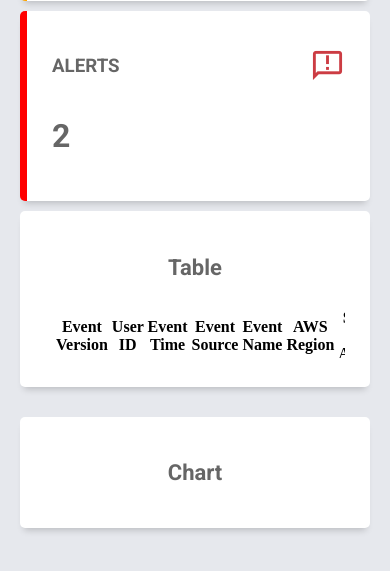
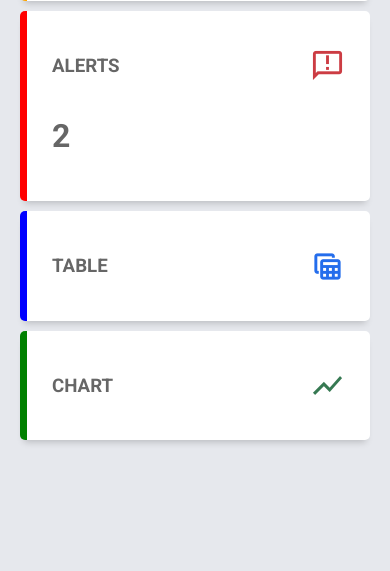
Before and after one commit to ElijahQuinones/capstone, a Flask app: template templates/dashboard.html in a window 390 px wide. Shown: the part 367-938 px from the top of the page. Run offline with Flask 2, Linux system fonts and the light colour scheme; the template is opened without the code that fills it, so the values that code supplies are empty; some libraries are stand-ins or nearby versions.

Commit message:
added links, cleaned up styling, data now dislays on table but i still need to setup a dedicated table page

```diff
--- a/static/dashboard/dashboard.css
+++ b/static/dashboard/dashboard.css
@@ -38,7 +38,7 @@ body {
 
 .grid-container {
     display: grid;
-    grid-template-columns: 260px 1fr 1fr 1fr;
+    grid-template-columns: 260px 1fr 1fr;
     grid-template-rows: 0.2fr 3fr;
     grid-template-areas:
         "sidebar header header header"
@@ -165,6 +165,14 @@ body {
     border-left: 7px solid red;
 }
 
+.card:nth-child(3) {
+    border-left: 7px solid blue;
+}
+
+.card:nth-child(4) {
+    border-left: 7px solid green;
+}
+
 .card > span {
     font-size: 20px;
     font-weight: 600;
@@ -176,36 +184,8 @@ body {
     justify-content: space-between;
 }
 
-.card-inner > p {
-    font-size: 18px;
-}
-
 .card-inner > span {
     font-size: 35px;
-}
-
-.charts {
-    grid-template-columns: 1fr 1fr;
-    gap: 20px;
-    margin-top: 60px;
-}
-
-.charts-card {
-    background-color: #ffffff;
-    margin-bottom: 20px;
-    padding: 25px;
-    box-sizing: border-box;
-    -webkit-column-break-inside: avoid;
-    border-radius: 5px;
-    box-shadow: 0 6px 7px -4px rgba(0, 0, 0, 0.2);
-}
-
-.charts-title {
-    display: flex;
-    align-items: center;
-    justify-content: center;
-    font-size: 22px;
-    font-weight: 600;
 }
 
 @media screen and (max-width: 950px) {
@@ -241,10 +221,6 @@ body {
         margin-bottom: 0;
     }
 
-    .charts {
-        grid-template-columns: 1fr;
-        margin-top: 30px;
-    }
 }
 
 @media screen and (max-width: 550px) {
--- a/static/dashboard/table.html
+++ b/static/dashboard/table.html
@@ -1,29 +1,26 @@
 <!DOCTYPE html>
-<html lang="en">
+<html>
   <head>
     <meta charset="UTF-8">
-  <meta http-equiv="X-UA-Compatible" content="IE=edge">
-  <meta name="viewport" content="width=device-width, initial-scale=1.0">
     <title>Table</title>
-  <link rel="stylesheet" type="text/css" href="https://cdn.datatables.net/1.13.2/css/jquery.dataTables.css">
-  <script src="https://ajax.googleapis.com/ajax/libs/jquery/3.6.3/jquery.min.js"></script>
-  <script type="text/javascript" charset="utf8" src="https://cdn.datatables.net/1.13.2/js/jquery.dataTables.js"></script>
-  <script src="./table.js"></script>
+    <link rel="stylesheet" type="text/css" href="https://cdn.datatables.net/v/dt/jq-3.6.0/dt-1.11.3/datatables.min.css"/>
   </head>
   <body>
     <table id="example" class="display" style="width:100%">
         <thead>
             <tr>
-        <th>Event Version</th>
+                <th>User Name</th>
                 <th>User ID</th>
                 <th>Event Time</th>
-        <th>Event Source</th>
                 <th>Event Name</th>
                 <th>AWS Region</th>
                 <th>Source IP Address</th>
-        <th>User Agent</th>
             </tr>
         </thead>
     </table>
+
+    <script src="https://code.jquery.com/jquery-3.6.0.min.js"></script>
+    <script src="https://cdn.datatables.net/v/dt/jq-3.6.0/dt-1.11.3/datatables.min.js"></script>
+    <script src="table.js"></script>
   </body>
 </html>
--- a/templates/dashboard.html
+++ b/templates/dashboard.html
@@ -18,7 +18,9 @@
                     <span class="material-icons-outlined">search</span>
                 </div>
                 <div class="header-right">
-                    <span class="material-icons-outlined">logout</span>
+                    <a style="text-decoration: none; color: #666666;" href="login.html">
+                        <span class="material-icons-outlined">logout</span>
+                    </a>
                 </div>
             </header>
 
@@ -32,11 +34,15 @@
                     </h1>
                 </div>
                 <ul class="sidebar-list">
+                    <a style="text-decoration: none; color: #9799ab;" href="dashboard.html">
+                        <li class="sidebar-list-item">
+                            <span class="material-icons-outlined">space_dashboard</span> Dashboard
+                        </li>
+                    </a>
                     <li class="sidebar-list-item">
-                        <span class="material-icons-outlined">space_dashboard</span> Dashboard
-                    </li>
-                    <li class="sidebar-list-item">
-                        <span class="material-icons-outlined">table_view</span> Table
+                        <a style="text-decoration: none; color: #9799ab;" href="table.html">
+                            <span class="material-icons-outlined">table_view</span> Table
+                        </a>
                     </li>
                     <li class="sidebar-list-item">
                         <span class="material-icons-outlined">show_chart</span> Chart
@@ -67,19 +73,20 @@
                         </div>
                         <h1>2</h1>
                     </div>
-
-                    <div class="charts-card">
-                        <h2 class="charts-title">Table</h2>
-                        <div id="data-table">
-                            <iframe src="{{ url_for('static', filename='dashboard/table.html')}}" onload='javascript:(function(o){o.style.height=o.contentWindow.document.body.scrollHeight+"px";}(this));' style="height:200px;width:100%;border:none;overflow:hidden;"></iframe>
+                    <div class="card">
+                        <a style="text-decoration: none; color: #666666;" href="dashboard_table.html">
+                            <div class="card-inner">
+                                <h3>TABLE</h3>
+                                <h1 class="material-icons-outlined text-blue">table_view</h1>
+                            </div>
+                        </a>
+                    </div>
+                    <div class="card">
+                        <div class="card-inner">
+                            <h3>CHART</h3>
+                            <h1 class="material-icons-outlined text-green">show_chart</h1>
                         </div>
                     </div>
-
-                    <div class="charts-card">
-                        <h2 class="charts-title">Chart</h2>
-                        <div id="line-chart"></div>
-                    </div>
-
                 </div>
             </main>
         </div>
```
Also changed, not shown: static/dashboard/data.json (+13 -1 lines), static/dashboard/table.js (+14 -21 lines), 1 other file. Lines whose indentation alone changed are shown as unchanged.
